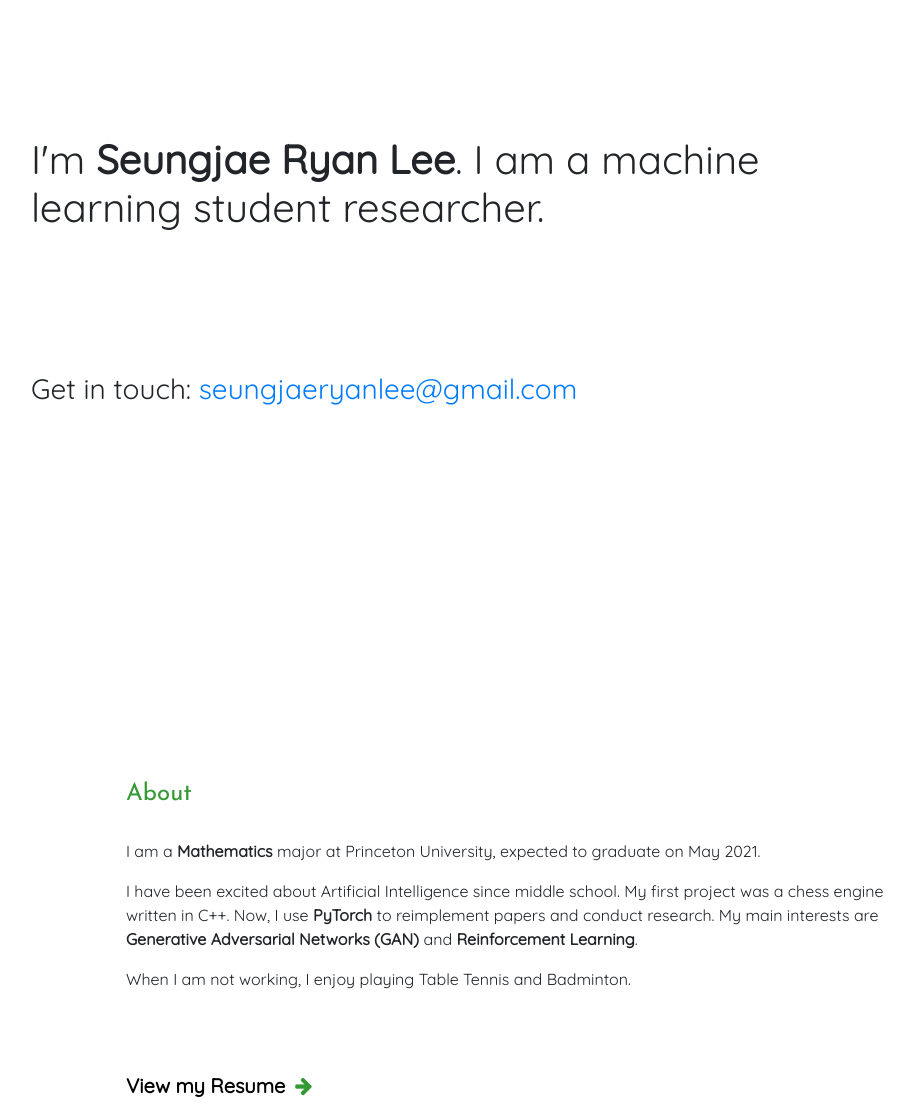
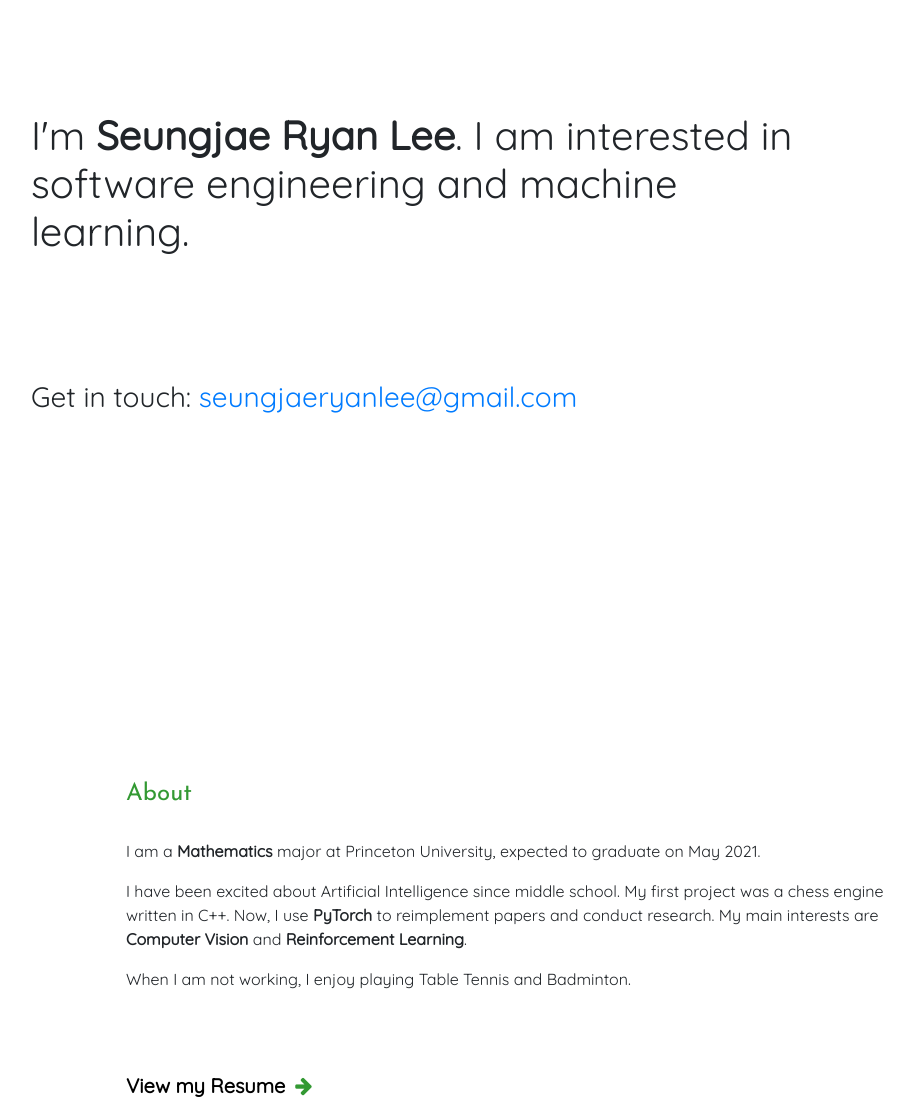
Before and after one commit to seungjaeryanlee/seungjaeryanlee.github.io, a plain HTML site: page index.html in a window 1280 px wide. Shown: the part 220-1324 px from the top of the page, without its empty margins (129-1043 px from the left). Drawn offline with nearby package versions, Linux system fonts and the light colour scheme.

Commit message:
Change to 4-space indents for HTML

```diff
--- a/index.html
+++ b/index.html
@@ -36,8 +36,8 @@
 <body>
     <div id="intro">
         <h2 id="hello">Hello!</h2>
-    <h2 id="headline">I'm <b>Seungjae Ryan Lee</b>. I am a machine learning student researcher.</h2>
-    <h3>Get in touch: <a href="mailto:seungjaeryanlee@gmail.com">seungjaeryanlee@gmail.com</a></h3>
+        <h2 id="headline">I'm <b>Seungjae Ryan Lee</b>. I am interested in software engineering and machine learning.</h2>
+        <h3>Get in touch: <a id="intro__email" href="mailto:seungjaeryanlee@gmail.com">seungjaeryanlee@gmail.com</a></h3>
     </div>
     <div class="container">
         <div id="section-about" class="section">
@@ -47,7 +47,7 @@
                     I am a <b>Mathematics</b> major at Princeton University, expected to graduate on May 2021.
                 </p>
                 <p>
-          I have been excited about Artificial Intelligence since middle school. My first project was a chess engine written in C++. Now, I use <b>PyTorch</b> to reimplement papers and conduct research. My main interests are <b>Generative Adversarial Networks (GAN)</b> and <b>Reinforcement Learning</b>.
+                    I have been excited about Artificial Intelligence since middle school. My first project was a chess engine written in C++. Now, I use <b>PyTorch</b> to reimplement papers and conduct research. My main interests are <b>Computer Vision</b> and <b>Reinforcement Learning</b>.
                 </p>
                 <p>
                     When I am not working, I enjoy playing Table Tennis and Badminton.
--- a/layout.css
+++ b/layout.css
@@ -34,9 +34,12 @@
 
   margin: 0 auto;
 }
-#headline {
-  max-width: 800px;
-}
+    #headline {
+      max-width: 800px;
+    }
+    #intro__email {
+      transition: 0.5s;
+    }
 
 /************/
 /* Sections */
```
Lines whose indentation alone changed are shown as unchanged.
